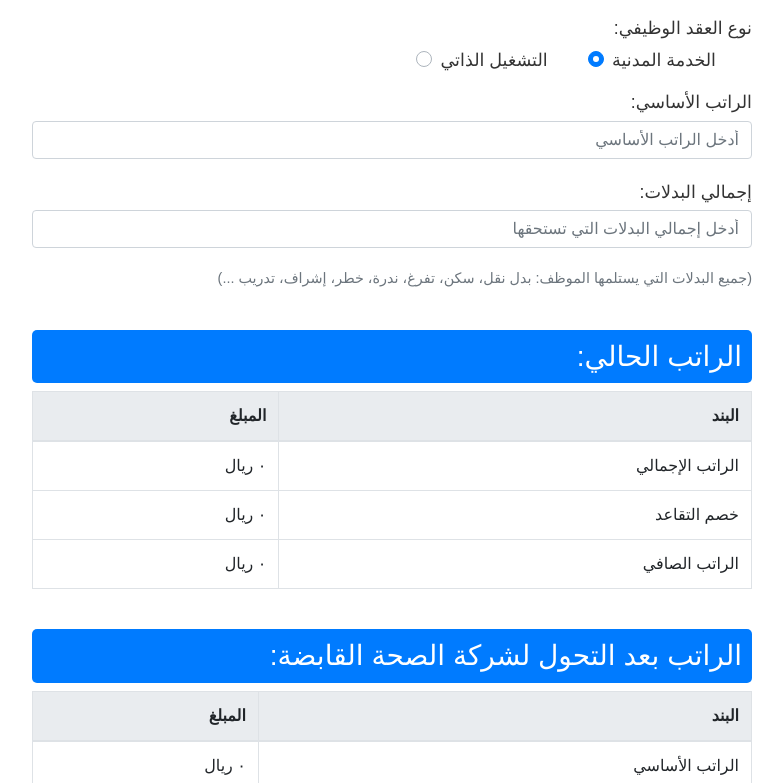
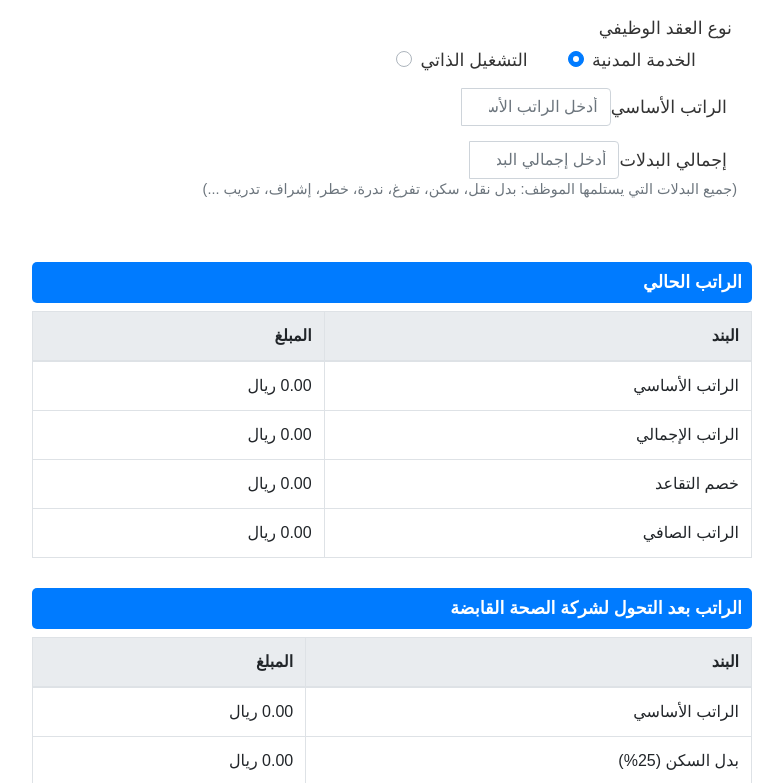
Before and after one commit to officialnet/Calculate, a plain HTML site: page index.html in a window 1280 px wide. Shown: the part 123-906 px from the top of the page, without its empty margins (248-1031 px from the left). Drawn offline with nearby package versions, Linux system fonts and the light colour scheme.

Commit message:
Update index.html

```diff
--- a/index.html
+++ b/index.html
@@ -26,6 +26,7 @@
       color: #007bff;
       margin-bottom: 30px;
       text-align: center;
+      font-weight: bold;
     }
     label {
       font-size: 1.1em;
@@ -33,15 +34,18 @@
     }
     .form-control {
       margin-bottom: 20px;
+      max-width: 150px; /* تقليل عرض حقول الإدخال */
     }
     .results, .diff-section {
-      margin-top: 40px;
+      margin-top: 30px; /* تقليل المسافات بين الأقسام */
     }
     .results h3, .diff-section h3 {
       background-color: #007bff;
       color: #fff;
       padding: 10px;
       border-radius: 5px;
+      font-size: 1.1em; /* تقليل حجم الخط */
+      font-weight: bold; /* استخدام بولد بدلاً من تكبير الخط */
     }
     .table th {
       background-color: #e9ecef;
@@ -53,6 +57,23 @@
     .radio-group label {
       margin-right: 20px;
     }
+    .form-row {
+      display: flex;
+      flex-wrap: wrap;
+      align-items: center;
+    }
+    .form-group {
+      margin-bottom: 15px;
+      margin-right: 20px;
+    }
+    .input-group {
+      display: flex;
+      align-items: center;
+    }
+    .input-group label {
+      margin-bottom: 0;
+      margin-right: 10px;
+    }
   </style>
 </head>
 <body>
@@ -61,7 +82,7 @@
     <h2>حاسبة رواتب التحول إلى شركة الصحة القابضة</h2>
 
     <div class="form-group">
-      <label>نوع العقد الوظيفي:</label>
+      <label>نوع العقد الوظيفي</label>
       <div class="radio-group">
         <div class="custom-control custom-radio custom-control-inline">
           <input type="radio" id="civil" name="employmentType" value="civil" class="custom-control-input" checked>
@@ -74,25 +95,33 @@
       </div>
     </div>
 
+    <div class="form-row">
       <div class="form-group">
-      <label for="baseSalary">الراتب الأساسي:</label>
+        <div class="input-group">
+          <label for="baseSalary">الراتب الأساسي</label>
           <input type="number" id="baseSalary" class="form-control" placeholder="أدخل الراتب الأساسي">
+        </div>
       </div>
 
       <div class="form-group" id="housingGroup" style="display: none;">
-      <label for="housingAllowance">بدل السكن:</label>
+        <div class="input-group">
+          <label for="housingAllowance">بدل السكن</label>
           <input type="number" id="housingAllowance" class="form-control" placeholder="أدخل بدل السكن">
+        </div>
       </div>
 
       <div class="form-group">
-      <label id="otherAllowancesLabel" for="otherAllowances">إجمالي البدلات:</label>
-      <input type="number" id="otherAllowances" class="form-control" placeholder="أدخل إجمالي البدلات التي تستحقها">
+        <div class="input-group">
+          <label id="otherAllowancesLabel" for="otherAllowances">إجمالي البدلات</label>
+          <input type="number" id="otherAllowances" class="form-control" placeholder="أدخل إجمالي البدلات">
+        </div>
         <p class="notes">(جميع البدلات التي يستلمها الموظف: بدل نقل، سكن، تفرغ، ندرة، خطر، إشراف، تدريب ...)</p>
+      </div>
     </div>
 
     <!-- نتائج الراتب الحالي -->
     <div class="results">
-      <h3>الراتب الحالي:</h3>
+      <h3>الراتب الحالي</h3>
       <table class="table table-bordered">
         <thead>
           <tr>
@@ -101,6 +130,10 @@
           </tr>
         </thead>
         <tbody>
+          <tr>
+            <td>الراتب الأساسي</td>
+            <td><span id="displayBaseSalary">0</span> ريال</td>
+          </tr>
           <tr>
             <td>الراتب الإجمالي</td>
             <td><span id="totalSalary">0</span> ريال</td>
@@ -119,7 +152,7 @@
 
     <!-- نتائج الراتب بعد التحول -->
     <div class="results">
-      <h3>الراتب بعد التحول لشركة الصحة القابضة:</h3>
+      <h3>الراتب بعد التحول لشركة الصحة القابضة</h3>
       <table class="table table-bordered">
         <thead>
           <tr>
@@ -158,7 +191,7 @@
 
     <!-- الفروقات بين الراتب قبل وبعد التحول -->
     <div class="diff-section">
-      <h3>الفروقات بين الراتب قبل وبعد التحول:</h3>
+      <h3>الفروقات بين الراتب قبل وبعد التحول</h3>
       <table class="table table-bordered">
         <thead>
           <tr>
@@ -204,11 +237,11 @@
       let employmentType = document.querySelector('input[name="employmentType"]:checked').value;
       if (employmentType === 'selfEmployed') {
         document.getElementById('housingGroup').style.display = 'block';
-        document.getElementById('otherAllowancesLabel').innerText = "إجمالي البدلات (باستثناء بدل السكن):";
+        document.getElementById('otherAllowancesLabel').innerText = "إجمالي البدلات (باستثناء بدل السكن)";
       } else {
         document.getElementById('housingGroup').style.display = 'none';
-        document.getElementById('otherAllowancesLabel').innerText = "إجمالي البدلات:";
-        document.getElementById('housingAllowance').value = ""; // reset housing allowance for civil
+        document.getElementById('otherAllowancesLabel').innerText = "إجمالي البدلات";
+        document.getElementById('housingAllowance').value = ""; // إعادة تعيين بدل السكن
       }
       calculateSalary();
     }
@@ -222,6 +255,9 @@
       // حساب الراتب الإجمالي
       totalSalary = baseSalary + housingAllowance + otherAllowances;
       document.getElementById('totalSalary').innerText = formatNumber(totalSalary);
+
+      // عرض الراتب الأساسي
+      document.getElementById('displayBaseSalary').innerText = formatNumber(baseSalary);
 
       // حساب خصم التقاعد
       if (employmentType === 'civil') {
@@ -265,7 +301,7 @@
     }
 
     function formatNumber(number) {
-      return number.toLocaleString('ar-EG', { maximumFractionDigits: 2 });
+      return number.toLocaleString('en-US', { minimumFractionDigits: 2, maximumFractionDigits: 2 });
     }
 
     updateFields();
```
Lines whose indentation alone changed are shown as unchanged.
